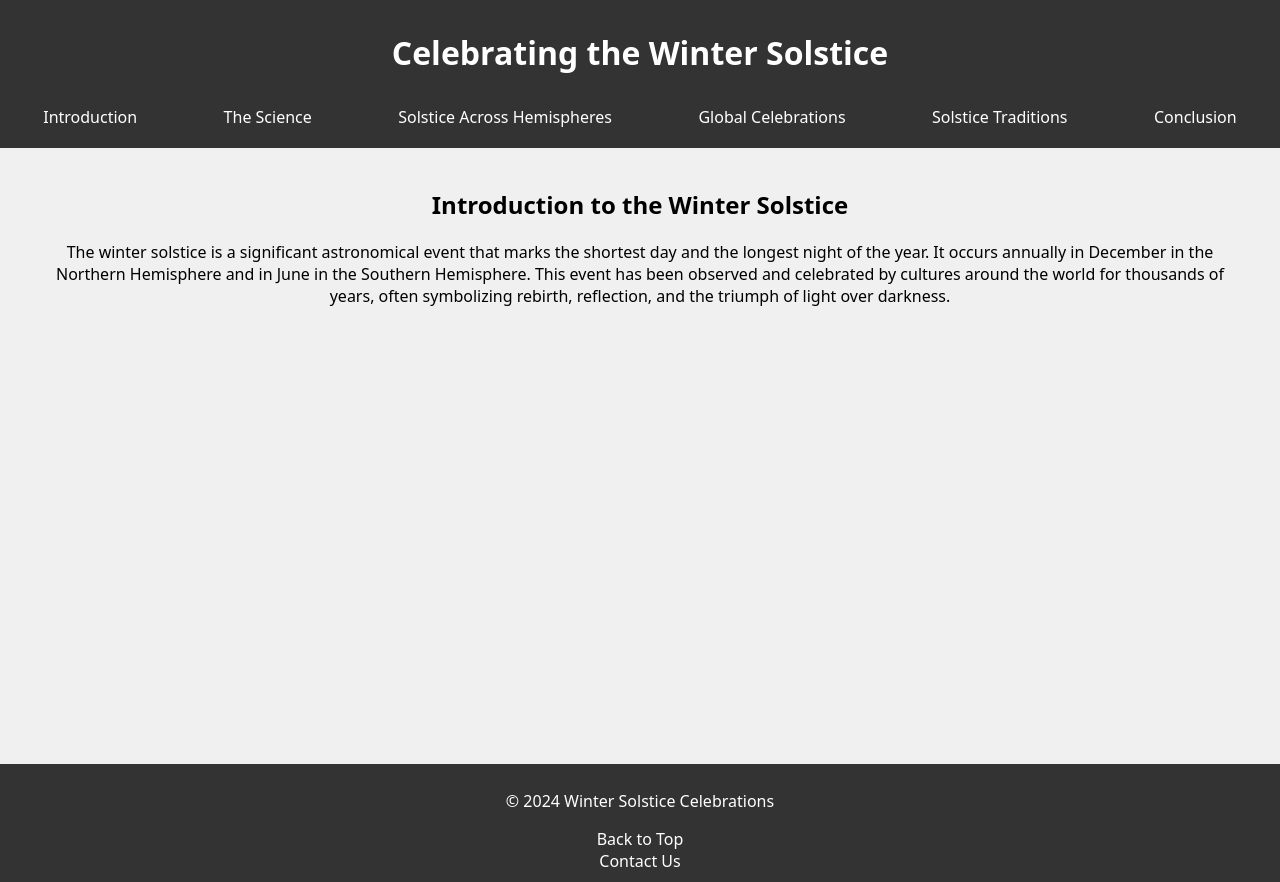
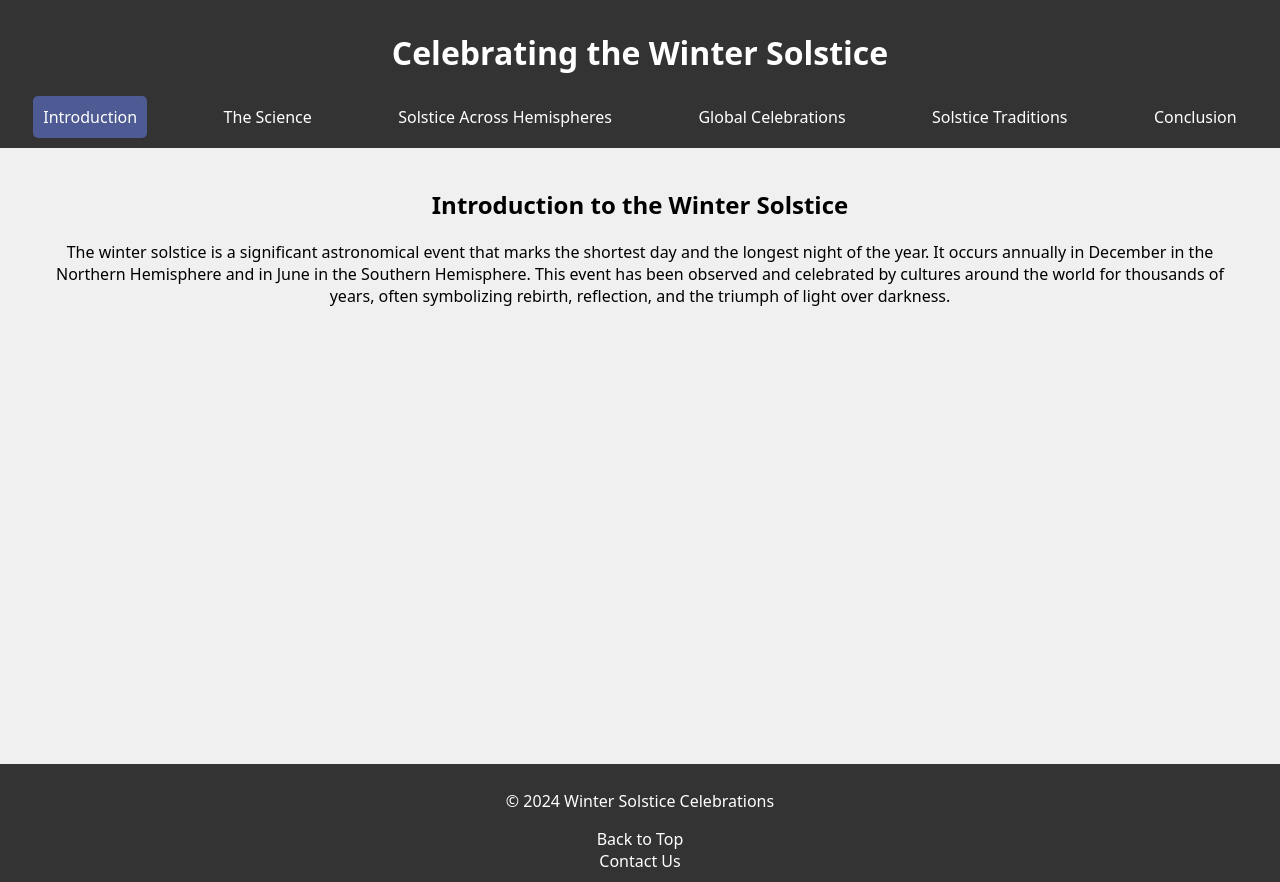
Before and after one commit to ladeoshodi/winter-solstice, a plain HTML site: page index.html in a window 1280 px wide. Both pictures are taken after a click on the link "Introduction". Drawn offline with Linux system fonts and the light colour scheme; a web font is replaced by a local one.

Commit message:
Style active nav section

```diff
--- a/script.js
+++ b/script.js
@@ -19,9 +19,17 @@ function displayNextSection(e) {
   nextSection.style.display = "block";
 }
 
+function setActiveLink(e) {
+  navLinks.forEach((link) => {
+    link.parentElement.classList.remove("active");
+  });
+  e.target.parentElement.classList.add("active");
+}
+
 navLinks.forEach((link) => {
   link.addEventListener("click", (e) => {
     hideCurrentSection();
     displayNextSection(e);
+    setActiveLink(e);
   });
 });
--- a/style.css
+++ b/style.css
@@ -46,7 +46,13 @@ a {
 }
 
 #main-nav ul li:hover {
-  background-color: #555;
+  background-color: #4d5a93;
+  border-radius: 5px;
+}
+
+.active {
+  background-color: #4d5a93;
+  border-radius: 5px;
 }
 
 #main-footer {
```
